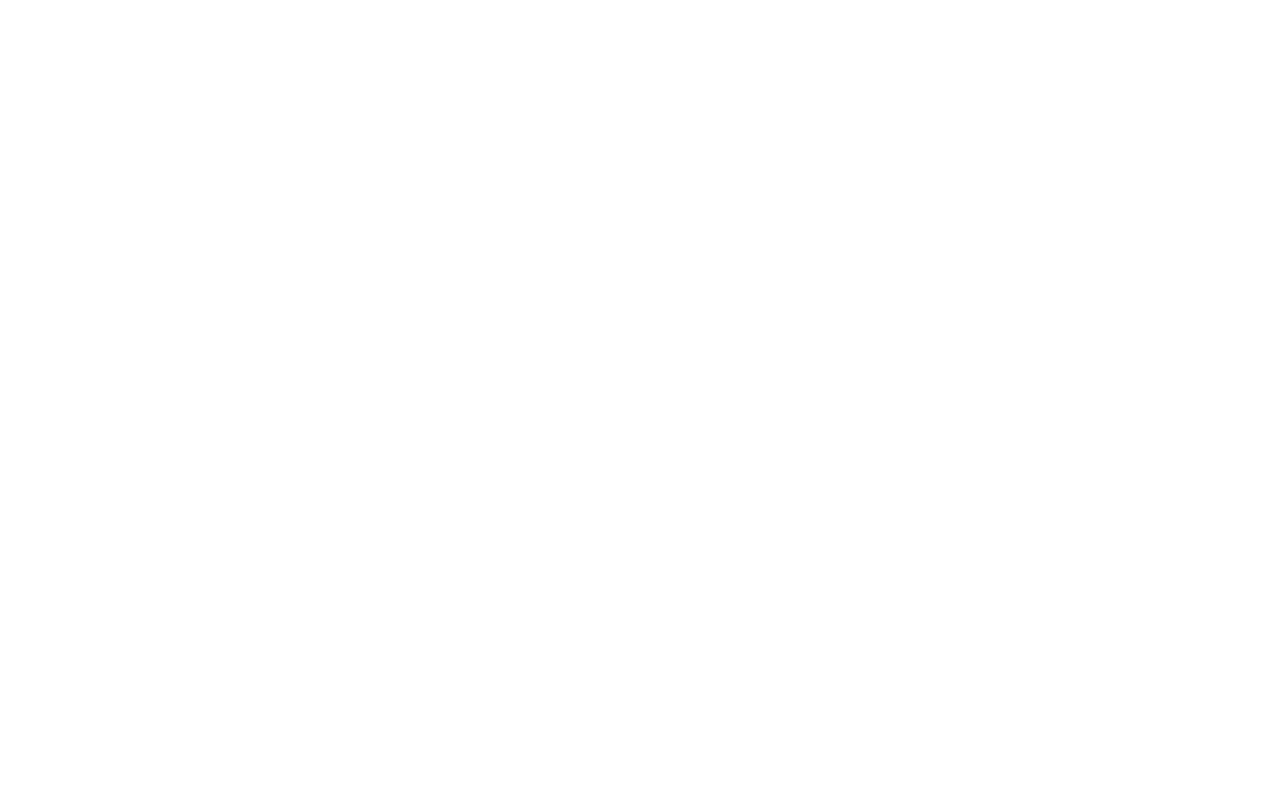
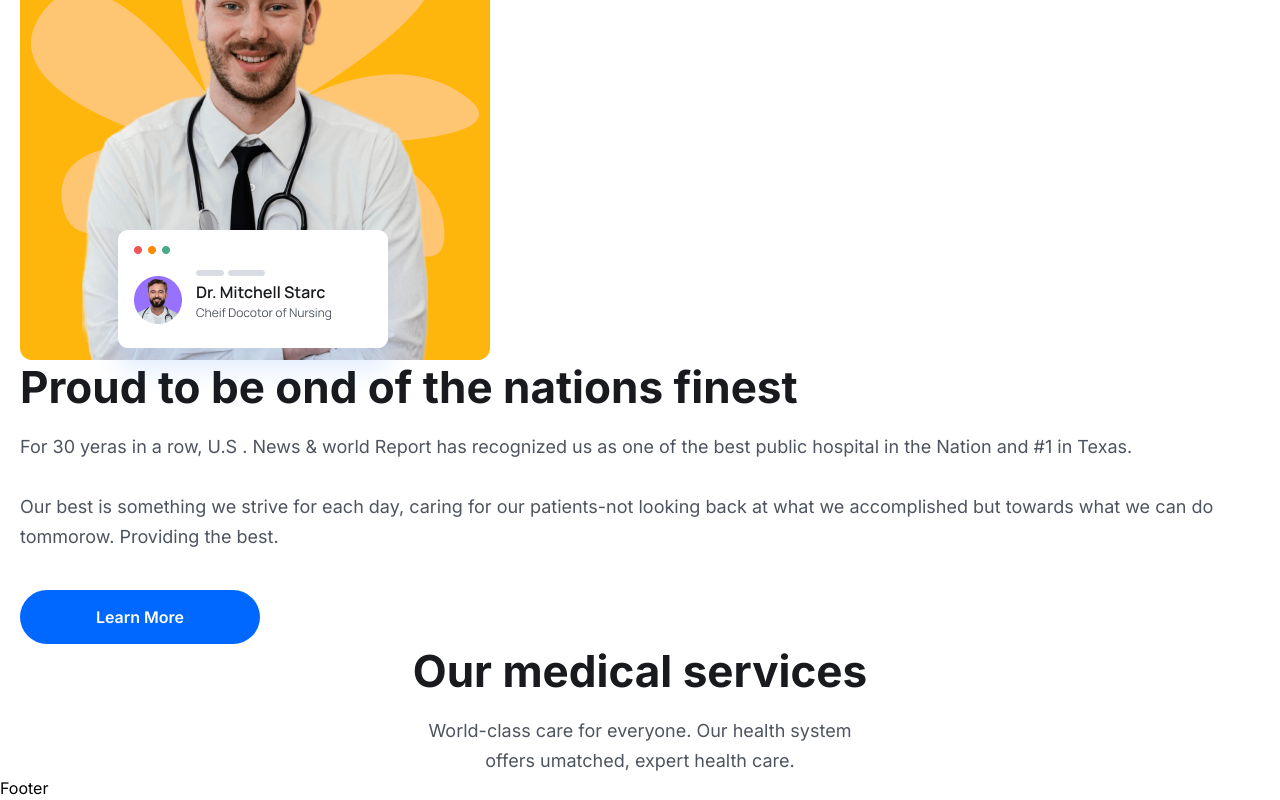
Before and after one commit to Eddiemetrium/doctor-booking, a Next.js app: page / in a window 1280 px wide. Shown: the part 1465-2265 px from the top of the page. Before the commit the page ends 1379 px from the top, so only its background shows below. Built offline with nearby package versions, Linux system fonts and the light colour scheme; a web font is replaced by a local one.

Commit message:
home page done

```diff
--- a/components/About.js
+++ b/components/About.js
@@ -1,9 +1,45 @@
-import React from 'react'
+import Image from "next/image";
+import React from "react";
+import aboutImg from "../src/assets/images/about.png";
+import aboutImgCard from "../src/assets/images/about-card.png";
+import Link from "next/link";
 
 const About = () => {
   return (
-    <div>About</div>
-  )
-}
+    <section>
+      <div className="container">
+        <div className="flex justify-between gap-[50px] lg:gap-[130px] xl:gap-0 flex-col lg:flex-row">
+          {/* About Image */}
+          <div
+            style={{ position: "relative" }}
+            className=" w-2/3 h-[300px] lg:w-1/2 xl:w-[770px] z-10 order-2 lg:order-1"
+          >
+            {/* Absolutely positioned image */}
+            <div className="absolute-img">
+              <Image
+                className=" z-40  w-[200px] md:w-[300px] "
+                src={aboutImgCard}
+                alt="aboutImgCard"
+              />
+            </div>
+            <Image src={aboutImg} alt="aboutImg" />
+          </div>
+        </div>
+        {/* About content  */}
+        <div className="w-full lg:w-/2 xl:w-[670px] order-1 lg:order-2">
+          <h2 className="heading">Proud to be ond of the nations finest</h2>
+          <p className="text_para">
+            For 30 yeras in a row, U.S . News & world Report has recognized us
+            as one of the best public hospital in the Nation and #1 in Texas.{" "}
+          </p>
+          <p className="text_para mt-[30px]">Our best is something we strive for each day, caring for our patients-not looking back at what we accomplished but towards what we can do tommorow. Providing the best. </p>
+          <Link href="/">
+          <button className="btn">Learn More</button>
+          </Link>
+        </div>
+      </div>
+    </section>
+  );
+};
 
-export default About
+export default About;
--- a/src/app/app.css
+++ b/src/app/app.css
@@ -47,3 +47,29 @@ body {
 
   }
 }
+.absolute-img{
+  position: absolute;
+      bottom: -9%;
+    right: -2%;
+  }
+@media (min-width: 768px) {
+  .absolute-img {
+    position: absolute;
+    bottom: -9%;
+    right: -30%;
+  }
+}
+@media (min-width: 968px) {
+  .absolute-img {
+    position: absolute;
+    bottom: -9%;
+    right: 15%;
+  }
+}
+/* @media (min-width: 967px) {
+  .absolute-img {
+    position: absolute;
+    bottom: -9%;
+    right: 18%;
+  }
+} */
--- a/src/app/page.js
+++ b/src/app/page.js
@@ -13,7 +13,8 @@ import Icon02 from "../assets/images/icon02.png";
 import Icon03 from "../assets/images/icon03.png";
 
 import Link from "next/link";
-import {BsArrowRight} from "react-icons/bs";
+import { BsArrowRight } from "react-icons/bs";
+import About from "../../components/About";
 
 export default function Home() {
   const [isTopOfPage, setIsTopOfPage] = useState(true);
@@ -162,11 +163,19 @@ export default function Home() {
             </div>
           </div>
         </div>
+      <About />
+      {/* Services Section */}
+      <section>
+        <div className="container">
+          <div className="xl:w-[470px] mx-auto">
+            <h2 className="heading text-center">Our medical services</h2>
+            <p className="text_para text-center">World-class care for everyone. Our health system offers umatched, expert health care.</p>
+          </div>
+        </div>
       </section>
-{/* About Section */}
-<section>
+          </section>
 
-</section>
+      {/* Services Section end */}
       <Footer />
     </>
   );
```
